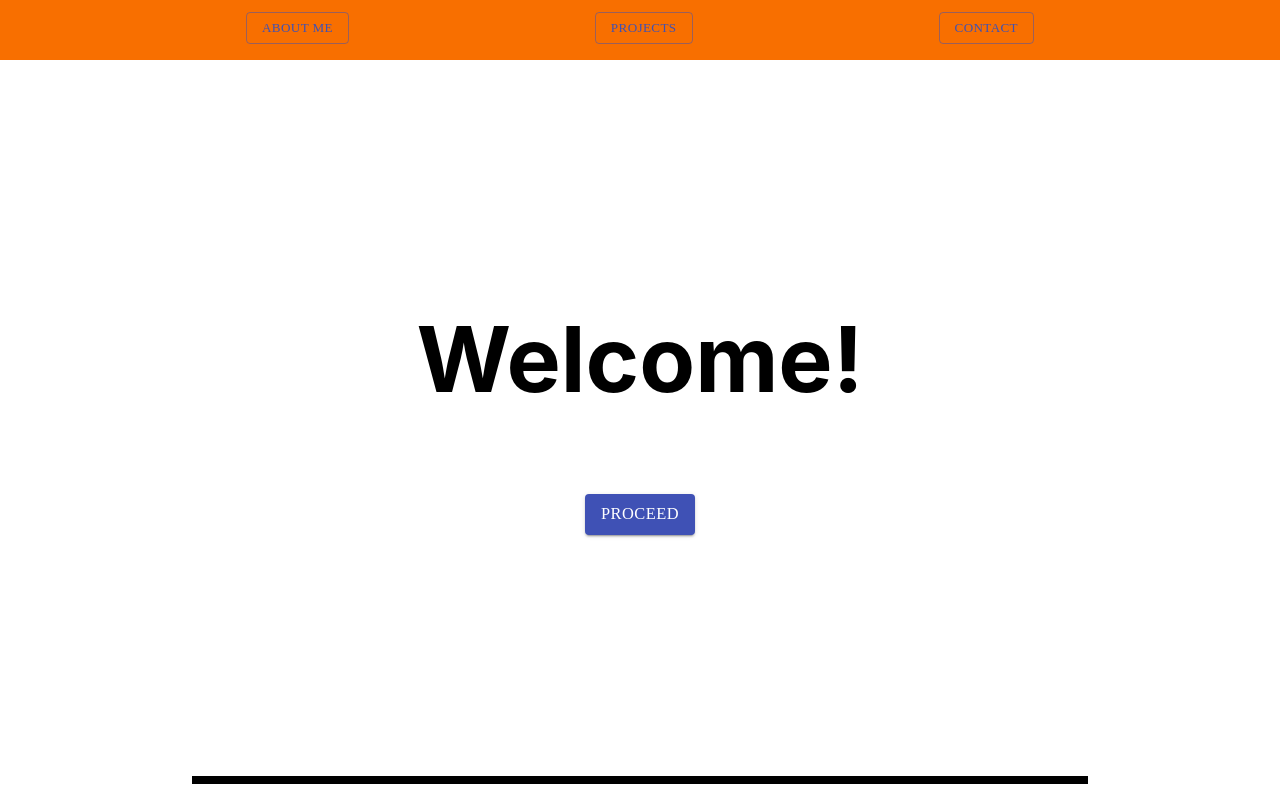
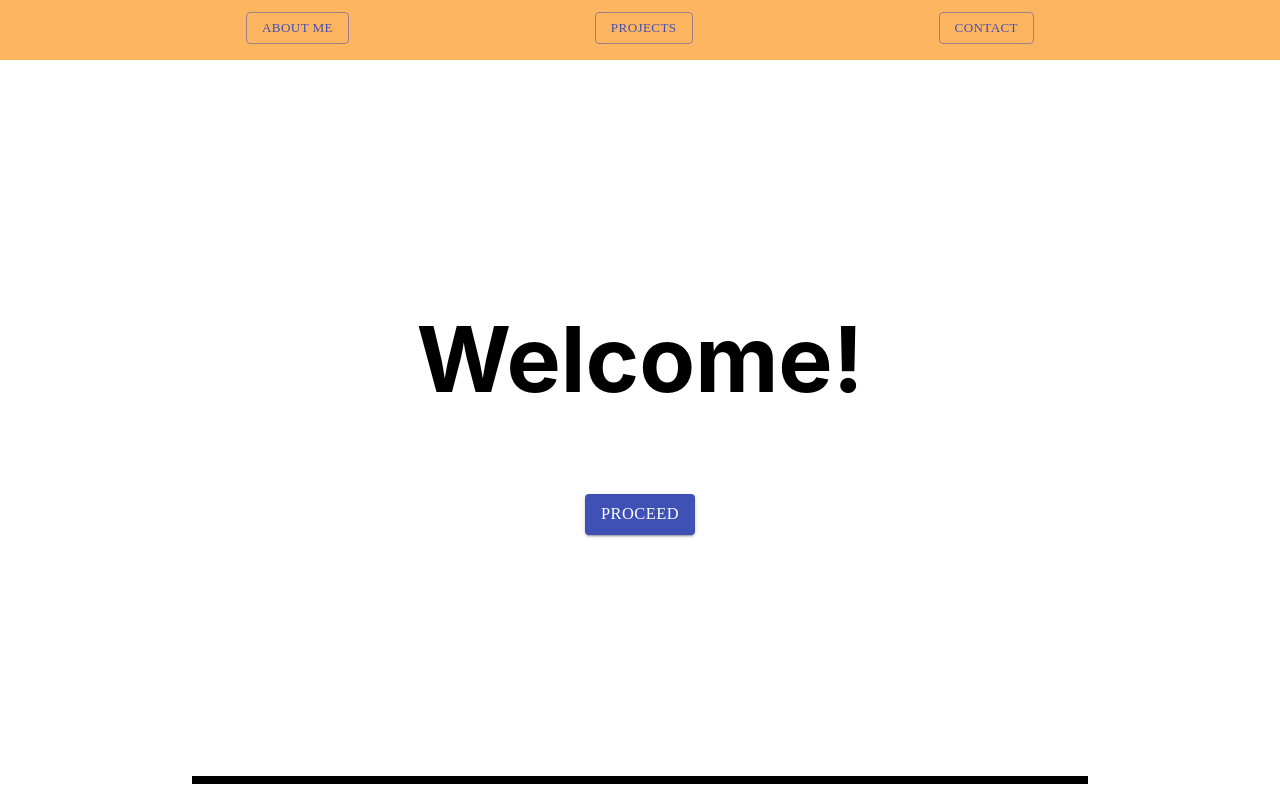
Before and after one commit to SirHappi/SirHappi.github.io, a React (Create React App) app: page / in a window 1280 px wide. Shown: the top 800 px of the page. Built offline with nearby package versions, Linux system fonts and the light colour scheme.

Commit message:
changed nav bar color

```diff
--- a/src/components/Header.jsx
+++ b/src/components/Header.jsx
@@ -31,7 +31,7 @@ const styles=  {
     customHeader: {
         width:"60vw",
         height:"6vh",
-        backgroundColor: "#F86F00",
+        backgroundColor: "#FFB45F",
         // marginLeft:"20vw",
         // marginRight:"20vw",
         paddingTop:"1.5vh",
```
